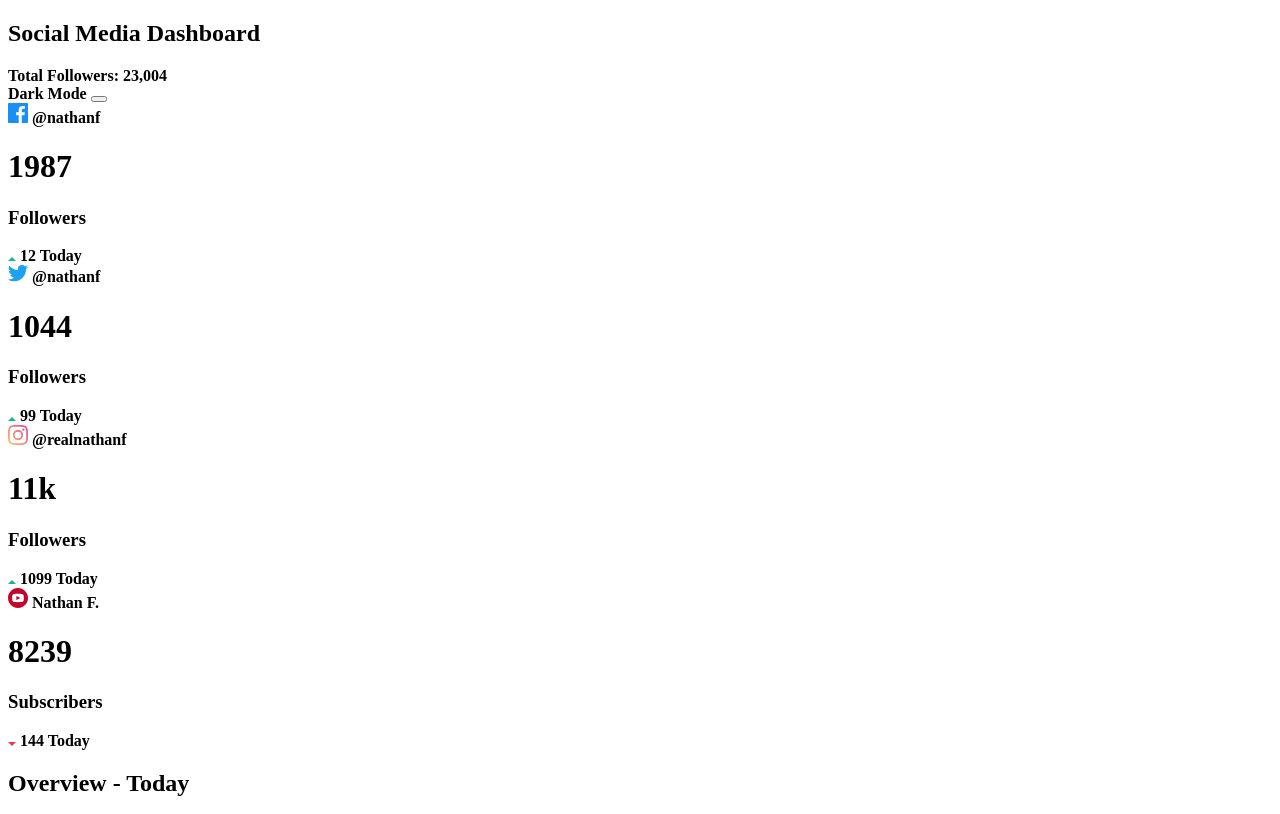
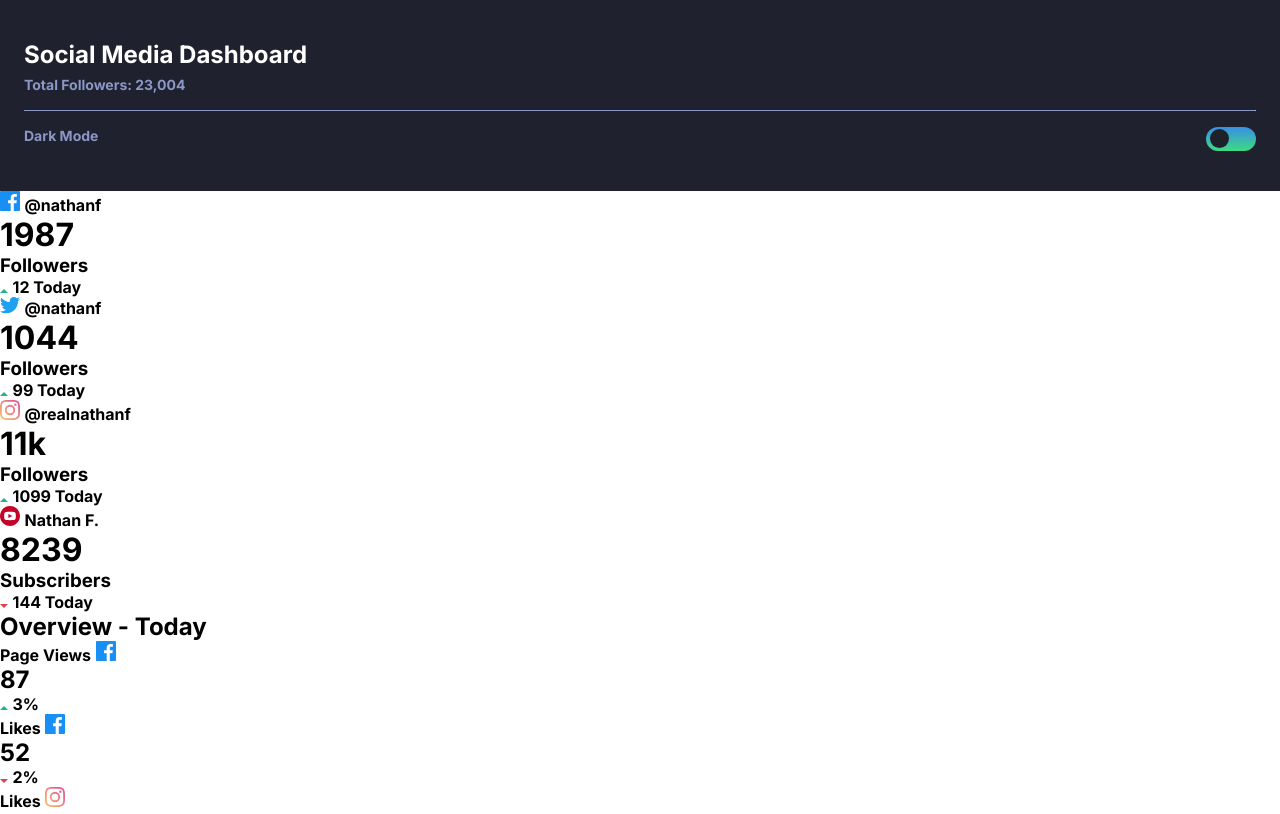
Before and after one commit to marianefelix/social-media-dashboard, a plain HTML site: page index.html in a window 1280 px wide. Shown: the top 814 px of the page. Drawn offline with Linux system fonts and the light colour scheme.

Commit message:
:sparkles: add the header dark style

```diff
--- /dev/null
+++ b/css/styles.css
@@ -0,0 +1,49 @@
+header {
+    background-color: var(--dark-top-background);
+    padding: 2.5rem 1.5rem;
+}
+
+header .dashboard-title {
+    color: var(--white);
+    margin-bottom: 0.3rem;
+}
+
+header strong {
+    font-size: 14px;
+    color: var(--dark-text);
+}
+
+header hr {
+    margin: 1rem 0;
+    border-top: 1px solid var(--dark-text);
+    border-bottom: none;
+}
+
+header div {
+    display: flex;
+    justify-content: space-between;
+}
+
+header div button {
+    width: 3.1rem;
+    height: 1.5rem;
+
+    display: flex;
+    align-items: center;
+    padding-left: 0.2rem;
+
+    background: var(--dark-toggle-background);
+    border-radius: 225px;
+    border: none;
+
+    cursor: pointer;
+}
+
+header button span {
+    width: 1.2rem;
+    height: 1.2rem;
+
+    background-color: var(--dark-background);
+
+    border-radius: 50%;
+}
--- a/index.html
+++ b/index.html
@@ -8,15 +8,20 @@
   <link rel="preconnect" href="https://fonts.gstatic.com" crossorigin>
   <link href="https://fonts.googleapis.com/css2?family=Inter:wght@400;700&display=swap" rel="stylesheet">
   <link rel="icon" type="image/png" sizes="32x32" href="./images/favicon-32x32.png">
+  <link rel="stylesheet" href="css/global.css">
+  <link rel="stylesheet" href="css/styles.css">
   <title>Social Media Dashboard</title>
 </head>
 <body>
   <header>
-    <h2>Social Media Dashboard</h2>
+    <h2 class="dashboard-title">Social Media Dashboard</h2>
     <strong>Total Followers: 23,004</strong>
+    <hr>
     <div>
       <strong>Dark Mode</strong>
-      <button title="Switch theme" onClick=""></button>
+      <button title="Switch theme" onClick="">
+        <span></span>
+      </button>
     </div>
   </header>
   <main>
```
